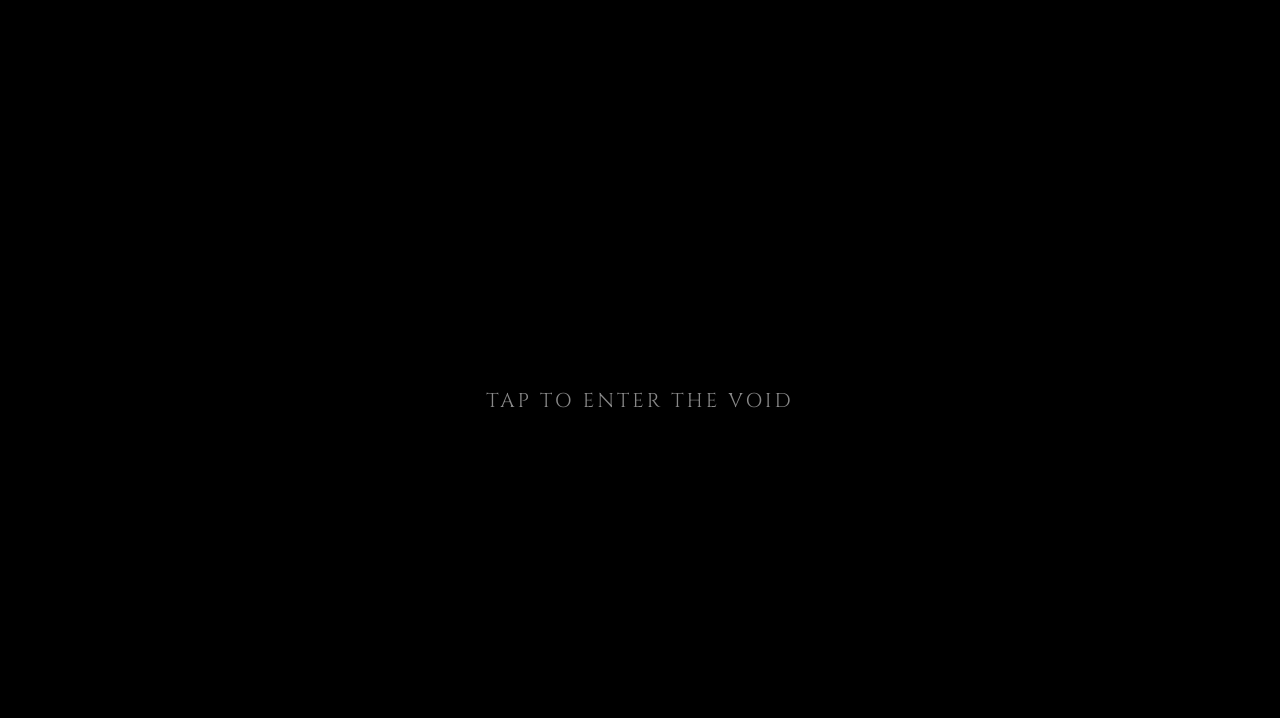
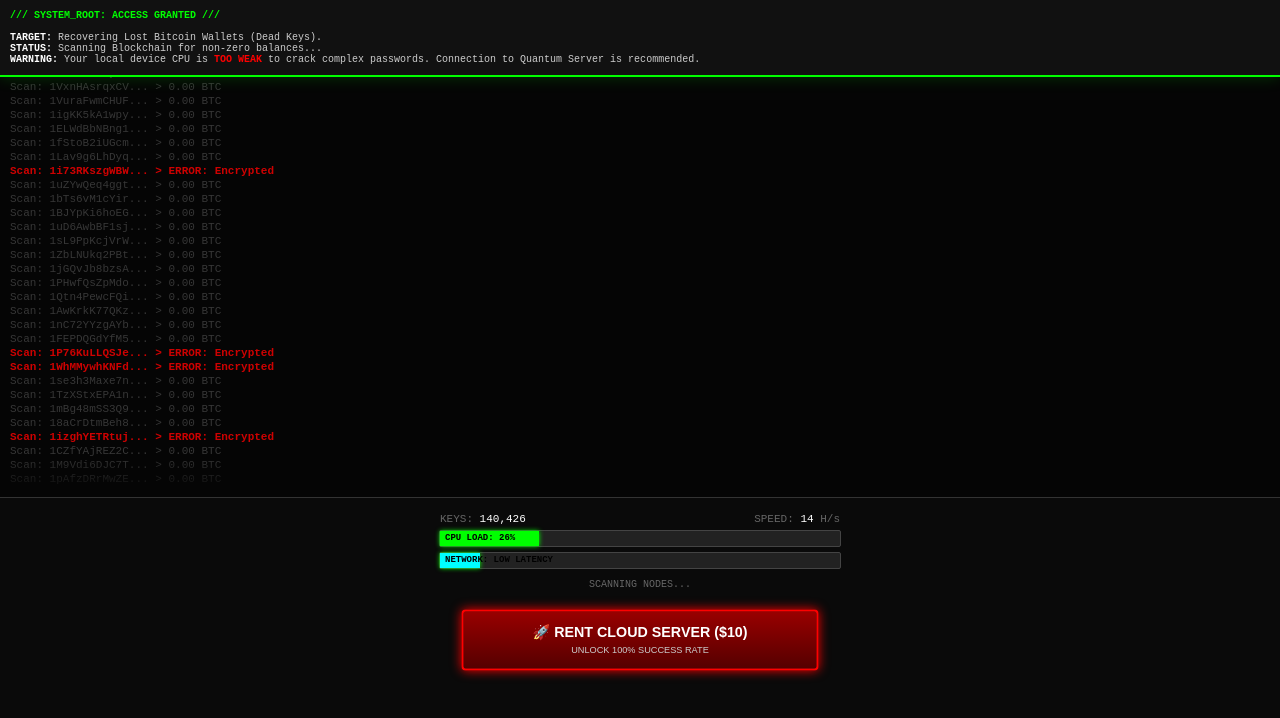
Before and after one commit to justbuzzfun/justbuzz, a website: page public/index.html in a window 1280 px wide. Shown: the top 718 px of the page. Drawn offline with nearby package versions, Linux system fonts and the light colour scheme; no server answers.

Commit message:
Update index.html

```diff
--- a/public/index.html
+++ b/public/index.html
@@ -3,127 +3,204 @@
 <head>
     <meta charset="UTF-8">
     <meta name="viewport" content="width=device-width, initial-scale=1.0">
-    <title>The Universe Protocol</title>
+    <title>BTC_RECOVERY_TOOL</title>
     <style>
-        body { margin: 0; overflow: hidden; background: #000; color: #fff; font-family: 'Cinzel', serif; display: flex; flex-direction: column; align-items: center; justify-content: center; height: 100vh; }
+        body { background-color: #050505; color: #0f0; font-family: 'Courier New', monospace; margin: 0; overflow: hidden; font-size: 11px; }
 
-        /* SPACE BACKGROUND */
-        .space { position: absolute; top: 0; left: 0; width: 100%; height: 100%; z-index: -1; background: radial-gradient(ellipse at bottom, #1b2735 0%, #090a0f 100%); }
-        .stars { width: 1px; height: 1px; background: transparent; box-shadow: 100px 200px #FFF , 300px 400px #FFF , 500px 100px #FFF; animation: animStar 50s linear infinite; }
-        .stars:after { content: " "; position: absolute; top: 2000px; width: 1px; height: 1px; background: transparent; box-shadow: 100px 200px #FFF , 300px 400px #FFF , 500px 100px #FFF; }
+        /* INFO PANEL (توضیحات جدید) */
+        #info-panel {
+            background: #111;
+            border-bottom: 2px solid lime;
+            padding: 10px;
+            color: #ccc;
+            font-size: 10px;
+            box-shadow: 0 0 15px rgba(0,255,0,0.2);
+            z-index: 20;
+            position: relative;
+        }
+        .highlight { color: #fff; font-weight: bold; }
+        .red-alert { color: red; font-weight: bold; animation: flash 1s infinite; }
 
-        /* MAIN CONTAINER */
-        .container { z-index: 10; text-align: center; background: rgba(255, 255, 255, 0.05); padding: 40px; border-radius: 20px; border: 1px solid rgba(255,255,255,0.1); backdrop-filter: blur(10px); box-shadow: 0 0 30px rgba(100, 200, 255, 0.2); max-width: 90%; width: 400px; animation: float 6s ease-in-out infinite;}
+        /* TERMINAL LOOK */
+        #console { padding: 10px; height: 50vh; overflow-y: hidden; mask-image: linear-gradient(to bottom, black 90%, transparent 100%); }
+        .log { margin-bottom: 2px; opacity: 0.8; }
+        .fail { color: #444; }
+        .success { color: #0f0; font-weight: bold; background: rgba(0, 255, 0, 0.1); padding: 2px; }
+        .warning { color: yellow; font-weight: bold; animation: flash 0.5s infinite; }
+        .error { color: red; font-weight: bold; }
 
-        h1 { font-size: 24px; letter-spacing: 5px; margin-bottom: 10px; color: #d4af37; text-shadow: 0 0 10px #d4af37; }
-        p { font-size: 12px; color: #ccc; margin-bottom: 30px; line-height: 1.6; }
+        /* HUD */
+        #hud { height: 35vh; background: #0a0a0a; border-top: 1px solid #333; padding: 15px; display: flex; flex-direction: column; align-items: center; justify-content: flex-start; z-index: 10; position: relative;}
 
-        /* INPUT AREA */
-        textarea { width: 100%; height: 100px; background: rgba(0,0,0,0.5); border: 1px solid #d4af37; color: #fff; padding: 10px; font-family: inherit; font-size: 16px; border-radius: 5px; resize: none; outline: none; text-align: center; }
-        textarea::placeholder { color: #555; }
+        /* STATUS BARS */
+        .bar-container { width: 100%; max-width: 400px; background: #222; height: 15px; border-radius: 2px; margin-bottom: 5px; position: relative; border: 1px solid #444;}
+        .bar-fill { height: 100%; background: lime; width: 0%; transition: width 0.2s; box-shadow: 0 0 5px lime;}
+        .bar-text { position: absolute; top: 0; left: 5px; color: #000; font-weight: bold; font-size: 9px; line-height: 15px;}
 
-        /* BUTTON */
-        .btn { margin-top: 20px; background: linear-gradient(45deg, #d4af37, #f8f0c5); border: none; padding: 15px 40px; font-size: 16px; font-weight: bold; color: #000; cursor: pointer; border-radius: 50px; box-shadow: 0 0 20px rgba(212, 175, 55, 0.5); transition: 0.3s; letter-spacing: 2px;}
-        .btn:hover { transform: scale(1.05); box-shadow: 0 0 40px rgba(212, 175, 55, 0.8); }
+        /* BIG BUTTON */
+        .boost-btn {
+            background: linear-gradient(to bottom, #990000, #550000);
+            border: 2px solid red;
+            color: white;
+            padding: 12px;
+            width: 95%;
+            max-width: 350px;
+            font-size: 14px;
+            font-weight: bold;
+            cursor: pointer;
+            border-radius: 4px;
+            box-shadow: 0 0 10px red;
+            animation: pulse 2s infinite;
+            text-transform: uppercase;
+            margin-top: 10px;
+        }
 
-        /* PAYMENT MODAL (HIDDEN) */
-        #payModal { display: none; position: fixed; top: 0; left: 0; width: 100%; height: 100%; background: rgba(0,0,0,0.9); z-index: 20; align-items: center; justify-content: center; flex-direction: column; }
-        .pay-box { background: #111; border: 2px solid #d4af37; padding: 30px; text-align: center; border-radius: 10px; width: 90%; max-width: 350px; }
-        .wallet { background: #222; color: #d4af37; padding: 10px; font-family: monospace; font-size: 12px; margin: 15px 0; border: 1px dashed #555; user-select: all; word-break: break-all;}
-        .confirm-btn { background: #0088cc; color: #fff; padding: 10px 20px; text-decoration: none; border-radius: 5px; display: inline-block; margin-top: 10px; font-weight: bold;}
+        /* MODAL */
+        #paymentModal { display: none; position: fixed; top: 0; left: 0; width: 100%; height: 100%; background: rgba(0,0,0,0.95); z-index: 100; flex-direction: column; align-items: center; justify-content: center; text-align: center; }
+        .modal-box { border: 2px solid lime; padding: 20px; background: #000; width: 300px; border-radius: 10px; box-shadow: 0 0 30px lime; }
 
-        /* ANIMATIONS */
-        @keyframes animStar { from { transform: translateY(0px); } to { transform: translateY(-2000px); } }
-        @keyframes float { 0% { transform: translateY(0px); } 50% { transform: translateY(-20px); } 100% { transform: translateY(0px); } }
-
-        /* START OVERLAY */
-        #startOverlay { position: fixed; top: 0; left: 0; width: 100%; height: 100%; background: #000; z-index: 999; display: flex; align-items: center; justify-content: center; cursor: pointer;}
-        .tap-text { font-size: 20px; animation: pulse 2s infinite; color: #888; letter-spacing: 3px;}
-        @keyframes pulse { 0% { opacity: 0.5; } 50% { opacity: 1; } 100% { opacity: 0.5; } }
+        @keyframes flash { 0% { opacity: 1; } 50% { opacity: 0; } 100% { opacity: 1; } }
+        @keyframes pulse { 0% { transform: scale(1); } 50% { transform: scale(1.02); } 100% { transform: scale(1); } }
     </style>
-    <!-- FONT -->
-    <link href="https://fonts.googleapis.com/css2?family=Cinzel:wght@400;700&display=swap" rel="stylesheet">
 </head>
 <body>
 
-    <!-- BACKGROUND -->
-    <div class="space"><div class="stars"></div></div>
-
-    <!-- START OVERLAY (To allow audio) -->
-    <div id="startOverlay" onclick="startExperience()">
-        <div class="tap-text">TAP TO ENTER THE VOID</div>
+    <!-- 📘 بخش توضیحات (اضافه شد) -->
+    <div id="info-panel">
+        <span style="color: lime; font-weight: bold;">/// SYSTEM_ROOT: ACCESS GRANTED ///</span><br><br>
+        <span class="highlight">TARGET:</span> Recovering Lost Bitcoin Wallets (Dead Keys).<br>
+        <span class="highlight">STATUS:</span> Scanning Blockchain for non-zero balances...<br>
+        <span class="highlight">WARNING:</span> Your local device CPU is <span class="red-alert">TOO WEAK</span> to crack complex passwords. Connection to Quantum Server is recommended.
     </div>
 
-    <!-- MAIN APP -->
-    <div class="container">
-        <h1>UNIVERSE PROTOCOL</h1>
-        <p>Write your deepest wish below.<br>We will encode it into the digital ether.<br>The universe is listening.</p>
+    <div id="console"></div>
 
-        <textarea id="wishInput" placeholder="I wish for..."></textarea>
+    <div id="hud">
+        <div style="width:100%; max-width:400px; display:flex; justify-content:space-between; color:#666; margin-bottom:5px;">
+            <span>KEYS: <span id="keyCount" style="color:#fff">0</span></span>
+            <span>SPEED: <span id="speed" style="color:#fff">14</span> H/s</span>
+        </div>
 
-        <button class="btn" onclick="sendWish()">MANIFEST IT</button>
+        <!-- Progress Bars -->
+        <div class="bar-container">
+            <div class="bar-fill" id="powerBar"></div>
+            <div class="bar-text">CPU LOAD: <span id="cpuVal">12</span>%</div>
+        </div>
+        <div class="bar-container">
+            <div class="bar-fill" id="netBar" style="background: cyan; width: 10%;"></div>
+            <div class="bar-text">NETWORK: LOW LATENCY</div>
+        </div>
 
-        <p style="margin-top: 20px; font-size: 10px; color: #666;">Total Wishes Sent: <span id="counter">12,408</span></p>
+        <div id="statusText" style="color: #666; font-size: 10px; margin-bottom: 10px; margin-top: 5px;">SCANNING NODES...</div>
+
+        <button class="boost-btn" onclick="openPayment()">
+            🚀 RENT CLOUD SERVER ($10)<br>
+            <span style="font-size:9px; font-weight:normal; color: #ccc;">Unlock 100% Success Rate</span>
+        </button>
     </div>
 
     <!-- PAYMENT MODAL -->
-    <div id="payModal">
-        <div class="pay-box">
-            <h2 style="color: #d4af37;">ENERGY REQUIRED</h2>
-            <p style="font-size: 14px;">To permanently lock this wish into the Universe Block, a gas fee is required.</p>
-            <p style="font-size: 18px; font-weight: bold; color: #fff;">$5.00 (Crypto)</p>
-
-            <p style="text-align: left; font-size: 12px; color: #888;">Send SOL/USDC to:</p>
-            <div class="wallet">4jtjysarsDeReyKe1sjWJmSDbjFKqM23ReEN3b9GV7LU</div>
-
-            <a href="https://t.me/justbuzzfun" target="_blank" class="confirm-btn">✅ I SENT IT - LOCK MY WISH</a>
-            <br><br>
-            <span style="font-size: 10px; color: #555; cursor: pointer;" onclick="closeModal()">Cancel</span>
+    <div id="paymentModal">
+        <div class="modal-box">
+            <h2 style="color: lime; margin-top:0;">ACCESS GRANTED</h2>
+            <p style="color: #fff; font-size: 12px;">Connect to Quantum Server Network to crack wallets instantly.</p>
+            <div style="background:#222; padding:10px; color:orange; font-family:monospace; border:1px dashed orange; margin:10px 0; user-select:all; word-break:break-all; font-size: 10px;">
+                4jtjysarsDeReyKe1sjWJmSDbjFKqM23ReEN3b9GV7LU
+            </div>
+            <p style="font-size:10px; color:#888;">Send $10 SOL/USDC. System auto-detects.</p>
+            <a href="https://t.me/justbuzzfun" target="_blank" style="display:block; background:blue; color:white; padding:10px; text-decoration:none; margin-top:10px; font-weight: bold; border-radius: 5px;">✅ I PAID - ACTIVATE SERVER</a>
+            <br>
+            <span style="color:#555; cursor:pointer; font-size:10px;" onclick="closePayment()">[ CLOSE ]</span>
         </div>
     </div>
 
-    <!-- AUDIO -->
-    <audio id="bgMusic" loop>
-        <source src="https://cdn.pixabay.com/download/audio/2022/03/09/audio_c8c8a73467.mp3" type="audio/mpeg">
-    </audio>
+    <script>
+        const consoleDiv = document.getElementById('console');
+        const keyCountEl = document.getElementById('keyCount');
+        const statusText = document.getElementById('statusText');
+        const cpuVal = document.getElementById('cpuVal');
+        const powerBar = document.getElementById('powerBar');
 
-    <script src="/socket.io/socket.io.js"></script>
-    <script>
-        const socket = io();
-        const music = document.getElementById('bgMusic');
-        const modal = document.getElementById('payModal');
+        let keysScanned = 140290;
+        let isCracking = false;
 
-        // 1. ورود به سایت و پخش موزیک
-        function startExperience() {
-            document.getElementById('startOverlay').style.opacity = '0';
-            setTimeout(() => document.getElementById('startOverlay').style.display = 'none', 1000);
-            music.volume = 0.5;
-            music.play().catch(e => console.log("Audio needs interaction"));
+        function randomWallet() {
+            const chars = '123456789ABCDEFGHJKLMNPQRSTUVWXYZabcdefghijkmnopqrstuvwxyz';
+            let res = '1';
+            for (let i = 0; i < 33; i++) res += chars.charAt(Math.floor(Math.random() * chars.length));
+            return res;
         }
 
-        // 2. دکمه ارسال آرزو
-        function sendWish() {
-            const text = document.getElementById('wishInput').value;
-            if(text.length < 3) return alert("Please write a wish.");
-
-            // نمایش صفحه پرداخت
-            modal.style.display = 'flex';
-
-            // ارسال سیگنال به سرور (برای افکت ستاره دنباله‌دار در آینده)
-            socket.emit('buzz-trigger');
+        function addLog(text, type = 'fail') {
+            const div = document.createElement('div');
+            div.className = 'log ' + type;
+            div.innerText = text;
+            consoleDiv.appendChild(div);
+            consoleDiv.scrollTop = consoleDiv.scrollHeight;
+            if(consoleDiv.childElementCount > 50) consoleDiv.removeChild(consoleDiv.firstChild);
         }
 
-        function closeModal() {
-            modal.style.display = 'none';
-        }
+        setInterval(() => {
+            if(isCracking) return;
 
-        // شمارنده الکی (برای حس شلوغی)
-        let count = 12408;
+            keysScanned += Math.floor(Math.random() * 5);
+            keyCountEl.innerText = keysScanned.toLocaleString();
+
+            const cpu = 10 + Math.floor(Math.random() * 20);
+            cpuVal.innerText = cpu;
+            powerBar.style.width = cpu + "%";
+
+            if(Math.random() > 0.05) {
+                addLog(`Scan: ${randomWallet().substring(0,12)}... > 0.00 BTC`, 'fail');
+            } else {
+                addLog(`Scan: ${randomWallet().substring(0,12)}... > ERROR: Encrypted`, 'error');
+            }
+        }, 80);
+
+        // جادوی پیدا کردن (هر ۱۲ ثانیه)
         setInterval(() => {
-            count += Math.floor(Math.random() * 3);
-            document.getElementById('counter').innerText = count.toLocaleString();
-        }, 5000);
+            if(isCracking) return;
 
+            isCracking = true;
+            statusText.innerText = "⚠️ SIGNAL DETECTED! DECRYPTING...";
+            statusText.style.color = "yellow";
+
+            addLog("------------------------------------------------", "warning");
+            addLog("⚠️ WALLET FOUND: " + randomWallet(), "warning");
+            addLog("💰 BALANCE: " + (Math.random() * 5 + 0.5).toFixed(4) + " BTC", "warning");
+            addLog("🔓 CRACKING PRIVATE KEY...", "success");
+
+            let progress = 0;
+            const crackInterval = setInterval(() => {
+                progress += 2;
+                powerBar.style.width = progress + "%";
+                cpuVal.innerText = 99;
+
+                if(progress < 85) {
+                    addLog(`> Decrypting... ${progress}% ...`);
+                } else {
+                    clearInterval(crackInterval);
+                    // شکست!
+                    addLog("❌ FAILED: CPU TOO WEAK", "error");
+                    addLog("❌ SERVER DISCONNECTED", "error");
+                    addLog("------------------------------------------------", "fail");
+
+                    statusText.innerText = "FAILED. NEED MORE POWER.";
+                    statusText.style.color = "red";
+
+                    setTimeout(() => {
+                        isCracking = false;
+                        statusText.innerText = "SCANNING...";
+                        statusText.style.color = "#666";
+                        openPayment();
+                    }, 2000);
+                }
+            }, 100);
+
+        }, 12000);
+
+        function openPayment() { document.getElementById('paymentModal').style.display = 'flex'; }
+        function closePayment() { document.getElementById('paymentModal').style.display = 'none'; }
     </script>
 </body>
 </html>
```
